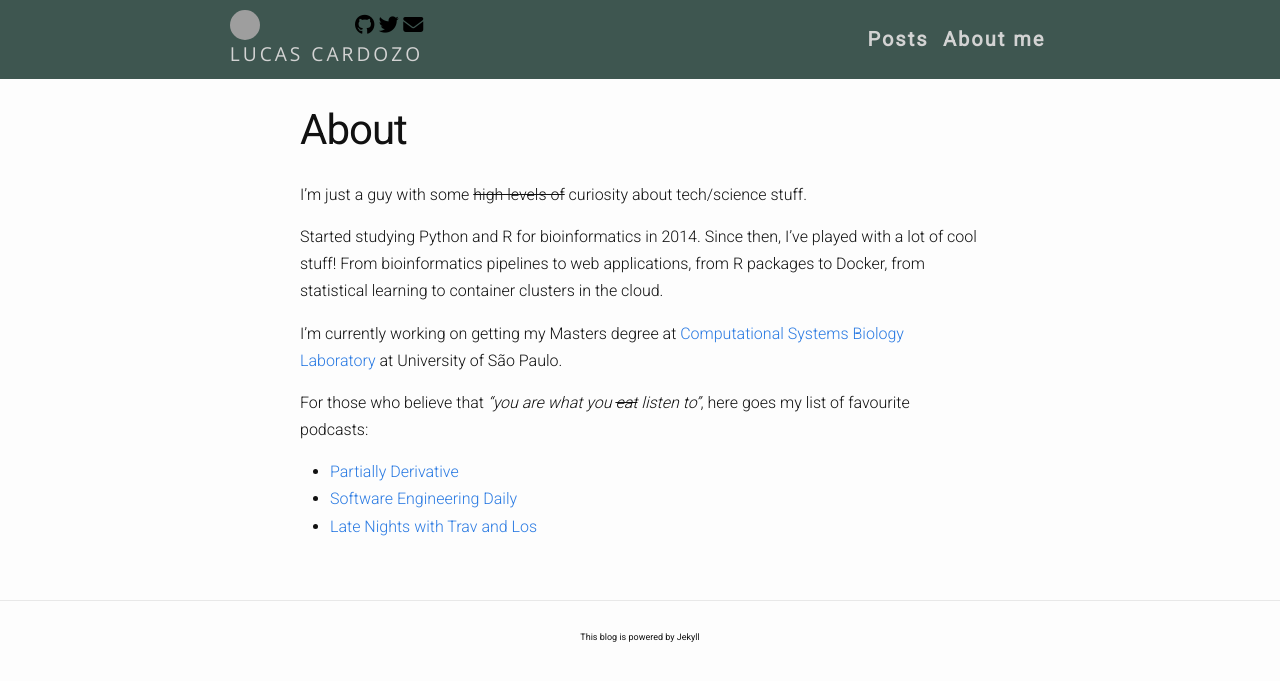
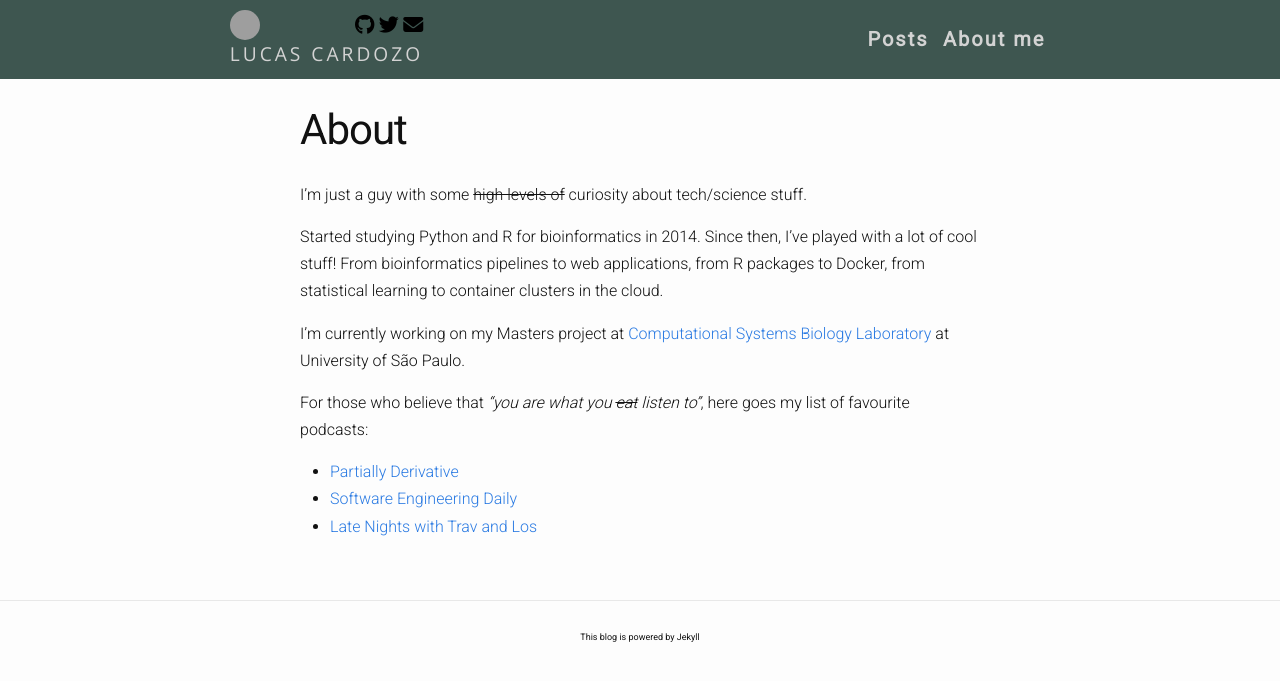
Before and after one commit to lecardozo/lecardozo.github.io, a Jekyll site: the page built from about.md, in a window 1280 px wide. Shown: the top 681 px of the page. Built offline with Jekyll 4.4.1, drawn with Linux system fonts in a browser that asks for light colours; nearby versions of some CDN libraries; grey boxes are pictures that could not be loaded.

Commit message:
Update about.md

```diff
--- a/about.md
+++ b/about.md
@@ -7,7 +7,7 @@ I'm just a guy with some ~~high levels of~~ curiosity about tech/science stuff.
 
 Started studying Python and R for bioinformatics in 2014. Since then, I've played with a lot of cool stuff! From bioinformatics pipelines to web applications, from R packages to Docker, from statistical learning to container clusters in the cloud.
 
-I'm currently working on getting my Masters degree at [Computational Systems Biology Laboratory](http://csbiology.com) at University of São Paulo.
+I'm currently working on my Masters project at [Computational Systems Biology Laboratory](http://csbiology.com) at University of São Paulo.
 
 For those who believe that *"you are what you ~~eat~~ listen to"*, here goes my list of favourite podcasts:
  - [Partially Derivative](http://partiallyderivative.com/)
```
